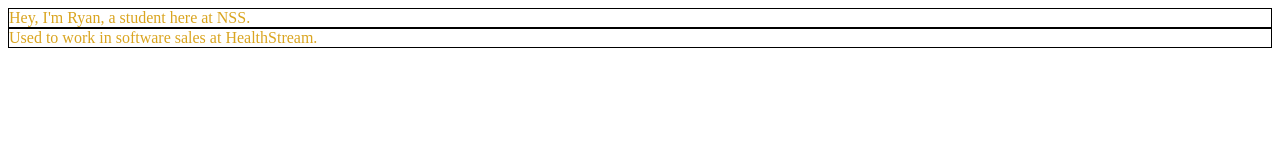
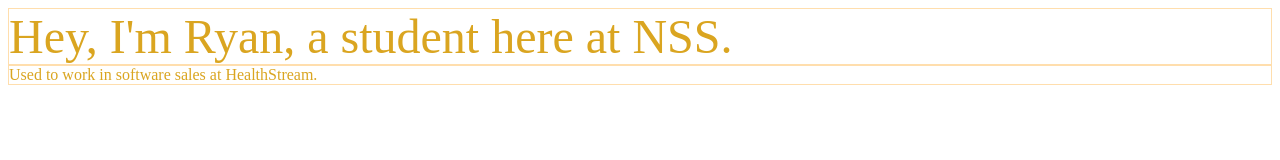
Before and after one commit to mmcpher2/mmcpher2.github.io, a plain HTML site: page index.html in a window 1280 px wide. Drawn offline with Linux system fonts and the light colour scheme.

Commit message:
Changed border color based on customer demand

```diff
--- a/styles.css
+++ b/styles.css
@@ -1,8 +1,8 @@
 .article {
-    border: 1px solid black;
+    border: 1px solid #ffdead;
     color: goldenrod;
 }
 
-#intro (
-    font-size: 2em;
-)
+#intro {
+    font-size: 3em;
+}
```
